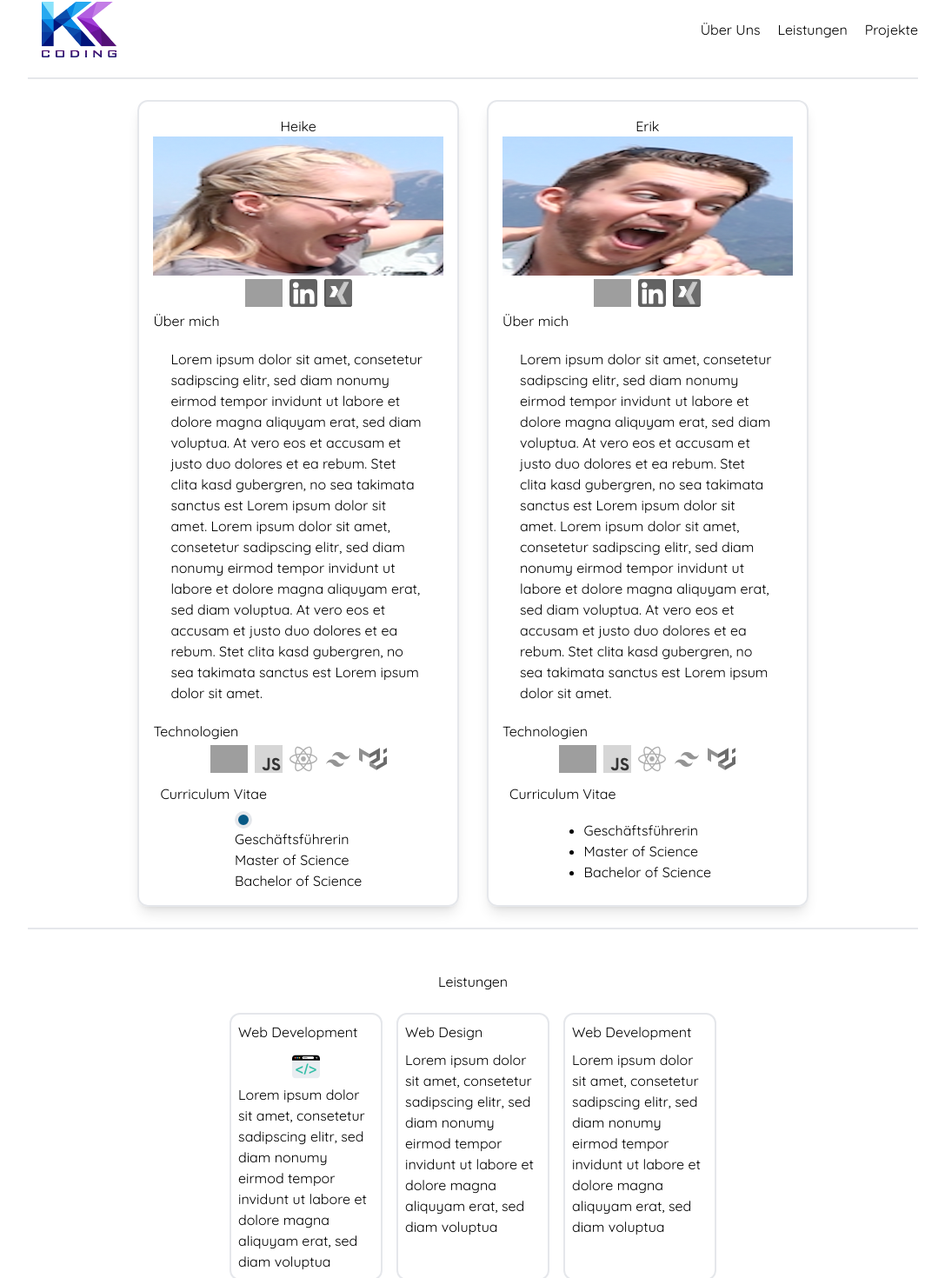
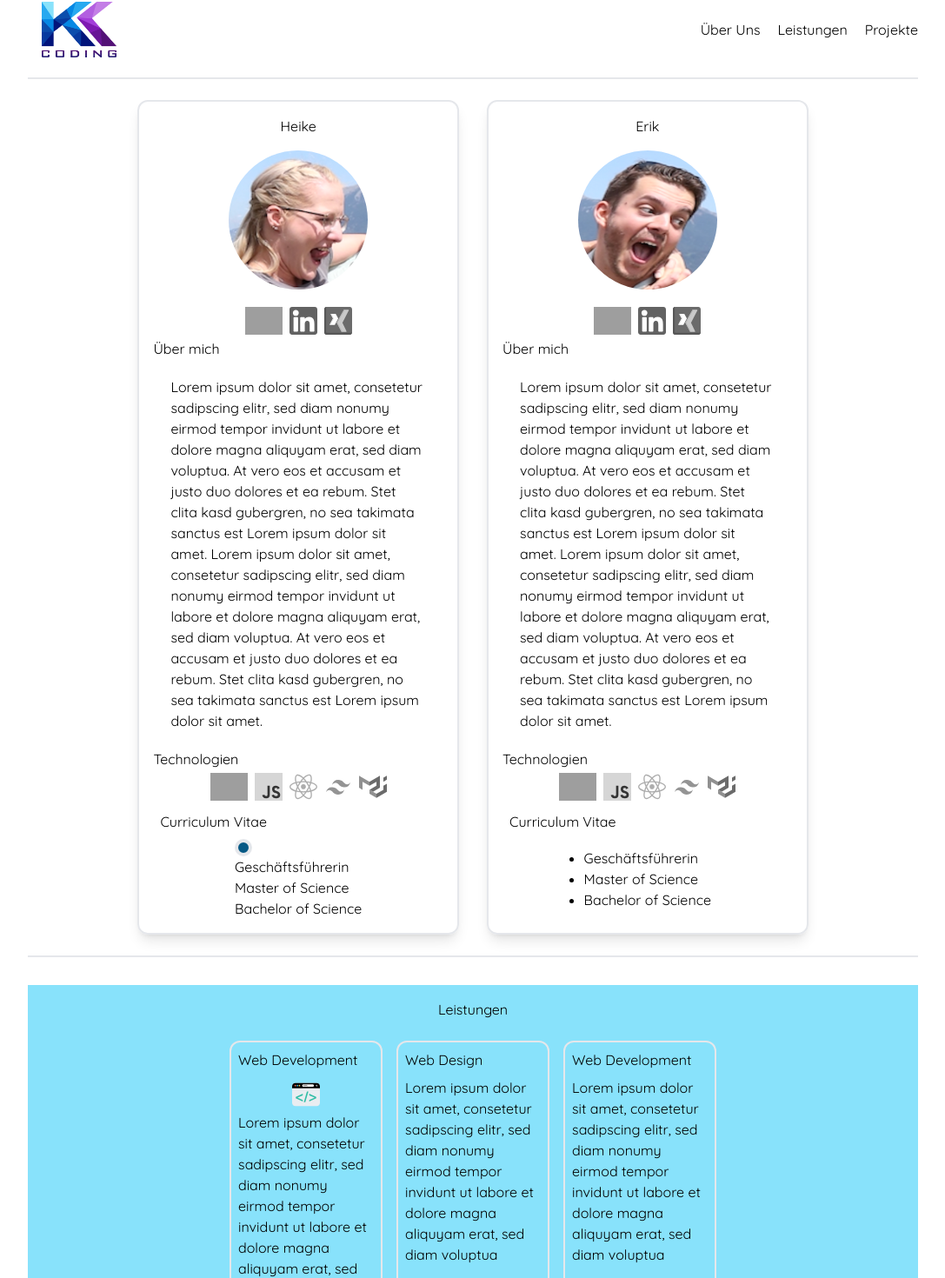
Before and after one commit to kaspi90/k-and-k, a React (Create React App) app: page / in a window 1280 px wide. Shown: the part 21-1491 px from the top of the page at 87% size, without its empty margins (96-1183 px from the left). Built offline with nearby package versions, Linux system fonts and the light colour scheme; grey boxes are pictures that could not be loaded.

Commit message:
added some color

```diff
--- a/src/components/AboutUs.tsx
+++ b/src/components/AboutUs.tsx
@@ -18,7 +18,9 @@ function AboutUs() {
  border-2 p-4 m-4 shadow-lg basis-64		"
       >
         <h3 className=" flex justify-center">Heike</h3>
-        <img src={jana} className="h-40"></img>
+        <div className="flex justify-center">
+          <img src={jana} className="h-40 w-40 rounded-full mb-4 mt-4"></img>
+        </div>
         <div className="flex justify-center">
           <img
             src={github}
@@ -80,7 +82,9 @@ function AboutUs() {
  border-2	p-4 m-4 shadow-lg basis-64	 grow	shrink"
       >
         <h3 className="flex justify-center">Erik</h3>
-        <img src={stix} className="h-40"></img>
+        <div className="flex justify-center">
+          <img src={stix} className="h-40 w-40 rounded-full mb-4 mt-4"></img>
+        </div>
         <div className="flex justify-center">
           <img
             src={github}
--- a/src/components/Service.tsx
+++ b/src/components/Service.tsx
@@ -2,7 +2,7 @@ import code from "../img/code.svg";
 
 function Service() {
   return (
-    <div>
+    <div className="bg-[#88e2fb]">
       <h3 className="justify-center m-auto flex p-4">Leistungen</h3>
       <div className="flex flex-wrap  m-auto w-4/5 justify-center">
         <div className="flex w-1/3 flex-col p-2 rounded-xl border-2 basis-44 m-2">
```
